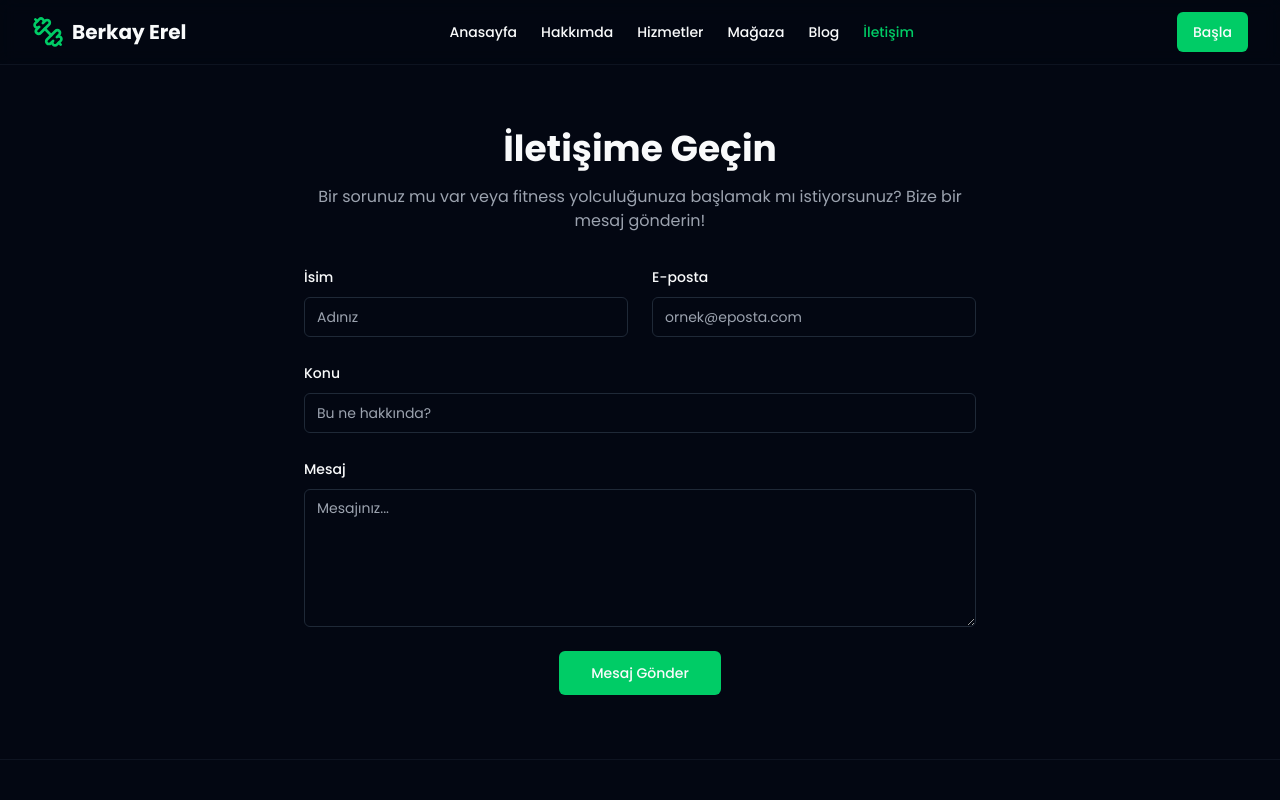
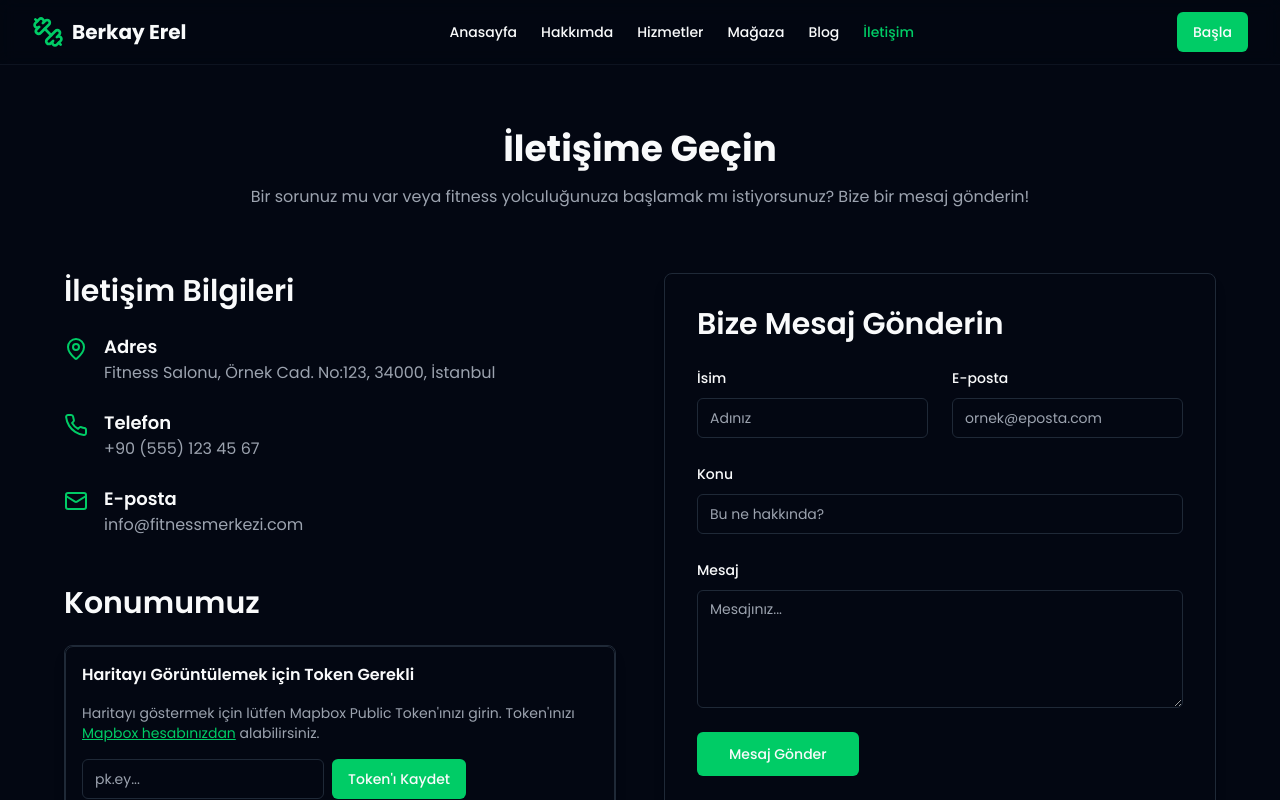
Before and after one commit to aybrkmrz/elevate-personal-website, a React (Vite) app: page /contact in a window 1280 px wide. Shown: the top 800 px of the page. Built offline with nearby package versions, Linux system fonts and the light colour scheme.

Commit message:
Add personal info and Google Maps to contact page
Update the contact page to include personal contact information and embed a Google Maps component.

```diff
--- a/package.json
+++ b/package.json
@@ -41,6 +41,7 @@
     "@radix-ui/react-tooltip": "^1.1.4",
     "@supabase/supabase-js": "^2.50.0",
     "@tanstack/react-query": "^5.56.2",
+    "@types/mapbox-gl": "^3.4.1",
     "class-variance-authority": "^0.7.1",
     "clsx": "^2.1.1",
     "cmdk": "^1.0.0",
--- /dev/null
+++ b/src/components/Map.tsx
@@ -0,0 +1,81 @@
+
+import React, { useEffect, useRef, useState } from 'react';
+import mapboxgl from 'mapbox-gl';
+import 'mapbox-gl/dist/mapbox-gl.css';
+import { Input } from "@/components/ui/input";
+import { Button } from "@/components/ui/button";
+import { toast } from 'sonner';
+
+const Map = () => {
+  const mapContainer = useRef<HTMLDivElement>(null);
+  const map = useRef<mapboxgl.Map | null>(null);
+  const [mapboxToken, setMapboxToken] = useState(localStorage.getItem('mapboxToken') || '');
+  const [tokenInput, setTokenInput] = useState('');
+
+  const handleTokenSubmit = () => {
+    if (tokenInput.startsWith('pk.')) {
+      localStorage.setItem('mapboxToken', tokenInput);
+      setMapboxToken(tokenInput);
+      toast.success("Mapbox token kaydedildi! Harita şimdi yüklenecek.");
+    } else {
+      toast.error("Lütfen geçerli bir Mapbox public token girin. 'pk.' ile başlamalıdır.");
+    }
+  };
+
+  useEffect(() => {
+    // Re-initialize map only if token exists, container is available, and map is not already initialized.
+    if (mapboxToken && mapContainer.current && !map.current) {
+      mapboxgl.accessToken = mapboxToken;
+      map.current = new mapboxgl.Map({
+        container: mapContainer.current,
+        style: 'mapbox://styles/mapbox/streets-v12',
+        center: [28.9784, 41.0082], // Örnek olarak İstanbul koordinatları
+        zoom: 13,
+      });
+
+      new mapboxgl.Marker()
+        .setLngLat([28.9784, 41.0082])
+        .addTo(map.current);
+
+      map.current.addControl(new mapboxgl.NavigationControl(), 'top-right');
+    }
+
+    // Cleanup function to remove map instance on component unmount
+    return () => {
+      if (map.current) {
+        map.current.remove();
+        map.current = null;
+      }
+    };
+  }, [mapboxToken]);
+
+  if (!mapboxToken) {
+    return (
+      <div className="space-y-4 p-4 border rounded-lg bg-card text-card-foreground">
+        <h3 className="font-semibold">Haritayı Görüntülemek için Token Gerekli</h3>
+        <p className="text-sm text-muted-foreground">
+          Haritayı göstermek için lütfen Mapbox Public Token'ınızı girin. Token'ınızı <a href="https://account.mapbox.com/access-tokens" target="_blank" rel="noopener noreferrer" className="underline text-primary">Mapbox hesabınızdan</a> alabilirsiniz.
+        </p>
+        <div className="flex w-full max-w-sm items-center space-x-2">
+          <Input
+            type="text"
+            placeholder="pk.ey..."
+            value={tokenInput}
+            onChange={(e) => setTokenInput(e.target.value)}
+            className="text-foreground"
+          />
+          <Button type="button" onClick={handleTokenSubmit}>Token'ı Kaydet</Button>
+        </div>
+        <p className="text-xs text-muted-foreground">
+          Uygulamanızı yayınlarken, bu token'ı Supabase projenizde bir 'secret' olarak saklamanızı öneririz.
+        </p>
+      </div>
+    );
+  }
+
+  return (
+    <div ref={mapContainer} className="w-full h-96 rounded-lg shadow-lg" />
+  );
+};
+
+export default Map;
--- a/src/pages/Contact.tsx
+++ b/src/pages/Contact.tsx
@@ -9,6 +9,8 @@ import { zodResolver } from '@hookform/resolvers/zod';
 import * as z from 'zod';
 import { supabase } from '@/lib/supabaseClient';
 import { toast } from 'sonner';
+import { Mail, Phone, MapPin } from 'lucide-react';
+import Map from '@/components/Map';
 
 const contactFormSchema = z.object({
   name: z.string().min(2, { message: "İsim en az 2 karakter olmalıdır." }),
@@ -67,15 +69,54 @@ const Contact = () => {
       transition={{ duration: 0.5 }}
       className="container mx-auto max-w-7xl px-4 sm:px-6 lg:px-8 py-16"
     >
-      <div className="max-w-2xl mx-auto text-center">
+      <div className="max-w-4xl mx-auto text-center mb-16">
         <h1 className="text-4xl font-bold mb-4">İletişime Geçin</h1>
-        <p className="text-muted-foreground mb-8">
+        <p className="text-muted-foreground">
           Bir sorunuz mu var veya fitness yolculuğunuza başlamak mı istiyorsunuz? Bize bir mesaj gönderin!
         </p>
       </div>
+
+      <div className="grid grid-cols-1 lg:grid-cols-2 gap-12 max-w-6xl mx-auto">
+        <div className="space-y-12">
+          <div>
+            <h2 className="text-3xl font-semibold mb-6">İletişim Bilgileri</h2>
+            <div className="space-y-6">
+              <div className="flex items-start gap-4">
+                <MapPin className="h-6 w-6 text-primary mt-1 flex-shrink-0" />
+                <div>
+                  <h3 className="font-semibold text-lg">Adres</h3>
+                  <p className="text-muted-foreground">Fitness Salonu, Örnek Cad. No:123, 34000, İstanbul</p>
+                </div>
+              </div>
+              <div className="flex items-start gap-4">
+                <Phone className="h-6 w-6 text-primary mt-1 flex-shrink-0" />
+                <div>
+                  <h3 className="font-semibold text-lg">Telefon</h3>
+                  <p className="text-muted-foreground">+90 (555) 123 45 67</p>
+                </div>
+              </div>
+              <div className="flex items-start gap-4">
+                <Mail className="h-6 w-6 text-primary mt-1 flex-shrink-0" />
+                <div>
+                  <h3 className="font-semibold text-lg">E-posta</h3>
+                  <p className="text-muted-foreground">info@fitnessmerkezi.com</p>
+                </div>
+              </div>
+            </div>
+          </div>
+          <div>
+            <h2 className="text-3xl font-semibold mb-6">Konumumuz</h2>
+            <div className="rounded-lg overflow-hidden border shadow-lg">
+              <Map />
+            </div>
+          </div>
+        </div>
+
+        <div className="bg-card p-8 rounded-lg border shadow-lg">
+          <h2 className="text-3xl font-semibold mb-6">Bize Mesaj Gönderin</h2>
           <Form {...form}>
-        <form onSubmit={form.handleSubmit(onSubmit)} className="max-w-2xl mx-auto space-y-6">
-          <div className="grid grid-cols-1 md:grid-cols-2 gap-6">
+            <form onSubmit={form.handleSubmit(onSubmit)} className="space-y-6">
+              <div className="grid grid-cols-1 sm:grid-cols-2 gap-6">
                 <FormField
                   control={form.control}
                   name="name"
@@ -123,19 +164,21 @@ const Contact = () => {
                   <FormItem>
                     <FormLabel>Mesaj</FormLabel>
                     <FormControl>
-                  <Textarea placeholder="Mesajınız..." rows={6} {...field} />
+                      <Textarea placeholder="Mesajınız..." rows={5} {...field} />
                     </FormControl>
                     <FormMessage />
                   </FormItem>
                 )}
               />
-          <div className="text-center">
+              <div className="text-left">
                 <Button type="submit" size="lg" disabled={form.formState.isSubmitting}>
                   {form.formState.isSubmitting ? 'Gönderiliyor...' : 'Mesaj Gönder'}
                 </Button>
               </div>
             </form>
           </Form>
+        </div>
+      </div>
     </motion.div>
   );
 };
```
Also changed, not shown: 1 other file (tests, documents, lock files or other folders). Lines whose indentation alone changed are shown as unchanged.
